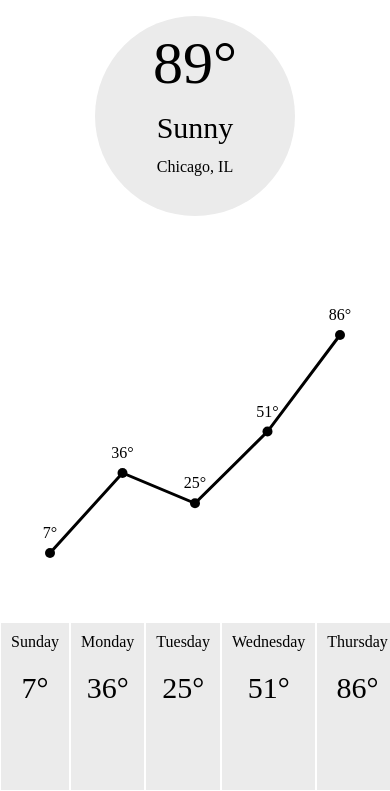
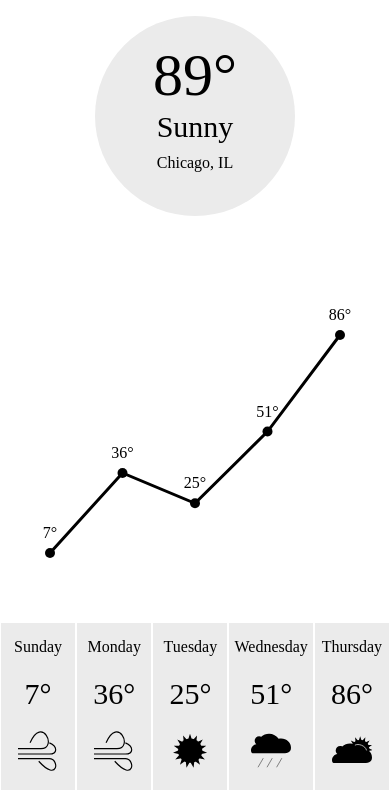
Before and after one commit to dwayne314/we-weather, a React app: page / in a window 390 px wide. Shown: the part 53-844 px from the top of the page. Built offline with nearby package versions, Linux system fonts and the light colour scheme.

Commit message:
Added Weather icons / Made css importvements
* Updated padding on footer to stop scrollbar on mobile devices

```diff
--- a/src/components/Body/Body.css
+++ b/src/components/Body/Body.css
@@ -2,9 +2,3 @@
 	width: 100%;
 	height: var(---body-height-section);
 }
-
-#line-chart {
-	/*height: 100%;
-	box-sizing: border-box;
-		height: var(---body-height-section);*/
-}
--- a/src/components/Footer/Footer.css
+++ b/src/components/Footer/Footer.css
@@ -1,6 +1,7 @@
 .footer-container {
 	width: 100%;
 	height: var(---footer-height-section);
+	min-height: 150px;
 	background-color: #ebebeb;
 	display: flex;
 	justify-content: space-between;
@@ -10,8 +11,11 @@
 	border: 1px solid white;
 	width: 100%;
 	box-sizing: border-box;
-	padding: 10px;
+	padding: 5px;
 	text-align: center;
+	display: flex;
+	flex-direction: column;
+	justify-content: space-around;
 }
 
 .footer-section-text {
@@ -19,6 +23,12 @@
 }
 
 .footer-section-temp {
-	padding-top: var(---footer-temp-padding);
+	/*padding-top: var(---footer-temp-padding);*/
 	font-size: var(---footer-temp-font-size);
 }
+
+.footer-icon > img {
+	height: 40px;
+	width: 40px;
+
+}
--- a/src/components/Footer/Footer.js
+++ b/src/components/Footer/Footer.js
@@ -31,6 +31,9 @@ const Footer = () => {
                 <div className="footer-section-temp">
                     {`${prediction.temp}°`}
                 </div>
+                <div className="footer-icon">
+                    <img src={prediction.icon}></img>
+                </div>
             </div>
         );
     });
@@ -38,6 +41,7 @@ const Footer = () => {
     useEffect(() => {
         if (forecast) {
             setUpcomingForecast(forecast.forecast.slice(1, forecast.length))
+            console.log(forecast)
         }
     }, [forecast]);
 
--- a/src/components/HeaderInfo/HeaderInfo.css
+++ b/src/components/HeaderInfo/HeaderInfo.css
@@ -6,19 +6,23 @@
 	background-color: #ebebeb;
 	border-radius: 50%;
 	margin: auto;
+		display: flex;
+	justify-content: center;
+
+
 }
 
 .header-info-content {
-	height: 100%;
 	text-align: center;
 }
 
 .header-info-content > div {
-	margin: 13px 0px;
+	margin: 0 auto;
 }
 
 .header-info-temp {
 	font-size: 60px;
+	margin-top: 25px !important;
 }
 
 .header-info-status {
@@ -28,3 +32,7 @@
 .header-info-location {
 	font-size: 16px;
 }
+
+.header-sub-header {
+	margin-top: 10px !important;
+}
--- a/src/components/HeaderInfo/HeaderInfo.js
+++ b/src/components/HeaderInfo/HeaderInfo.js
@@ -30,7 +30,7 @@ const HeaderInfo = () => {
 				<div className="header-info-status">
 					{`${todaysStatus}`}
 				</div>
-				<div className="header-info-location">
+				<div className="header-sub-header header-info-location">
 					{forecastLocation}
 				</div>
 			</div>
--- a/src/components/LocationSelector/LocationSelector.css
+++ b/src/components/LocationSelector/LocationSelector.css
@@ -16,13 +16,14 @@
 }
 
 .location-text:hover {
-	border-bottom: 3px solid;
+	border-bottom: 3px solid #18812F;
 	color: #18812F;
 }
 
 .location-selector-container > .active {
 	display: inline;
 	color: #18812F;
+	border-bottom: 3px solid #18812F;
 }
 
 .hidden {
--- a/src/components/PickLocation/PickLocation.css
+++ b/src/components/PickLocation/PickLocation.css
@@ -1,12 +1,7 @@
 .pick-location-container {
-	height: 30px;
-	width: 200px;
-	border-radius: 50px;
 	position: absolute;
-	background-color: #ebebeb;
 	right: var(---header-padding);
 	cursor: pointer;
-	display: flex;
 }
 
 .pick-location-container img {
--- a/src/utils/utils.js
+++ b/src/utils/utils.js
@@ -1,3 +1,9 @@
+import sunny from '../static/icons/sunny.svg';
+import windy from '../static/icons/windy.svg';
+import snowing from '../static/icons/snowing.svg';
+import raining from '../static/icons/raining.svg';
+import cloudy from '../static/icons/cloudy.svg';
+
 const getRandomInt = (min, max) => {
   return Math.floor(Math.random() * (max - min + 1) + min);
 };
@@ -9,11 +15,11 @@ const formatDate = (dateObj) => {
 const getLocationData = (location) => {
 
 	const weatherPatterns = [
-		{displayText: 'Windy', frequency: 20, maxTemp: 100, minTemp: 0},
-		{displayText: 'Sunny', frequency: 50, maxTemp: 100, minTemp: 20},
-		{displayText: 'Cloudy', frequency: 15, maxTemp: 100, minTemp: 0},
-		{displayText: 'Rainy', frequency: 10, maxTemp: 100, minTemp: 5},
-		{displayText: 'Snowing', frequency: 5, maxTemp: 35, minTemp: -20}
+		{displayText: 'Windy', frequency: 20, maxTemp: 100, minTemp: 0, icon:windy},
+		{displayText: 'Sunny', frequency: 50, maxTemp: 100, minTemp: 20, icon:sunny},
+		{displayText: 'Cloudy', frequency: 15, maxTemp: 100, minTemp: 0, icon:cloudy},
+		{displayText: 'Rainy', frequency: 10, maxTemp: 100, minTemp: 5, icon:raining},
+		{displayText: 'Snowing', frequency: 5, maxTemp: 35, minTemp: -20, icon:snowing}
 	];
 
 	const getWeatherFrequency = () => {
@@ -32,11 +38,17 @@ const getLocationData = (location) => {
 		return temp;
 	}
 
+	const getIcon = (pattern) => {
+		const icon = weatherPatterns.find(option => option.displayText === pattern).icon;
+		return icon;
+	}
+
 	const getRandomTempRecord = (weatherFrequency, date) => {
 		const randomPattern = getRandomInt(0, weatherFrequency.length - 1);
 		const weatherPattern = weatherFrequency[randomPattern];
 		const temp = getRandomTemp(weatherPattern);
-		return {weatherPattern, temp, date: formatDate(date)};
+		const icon = getIcon(weatherPattern);
+		return {weatherPattern, temp, date: formatDate(date), icon};
 	}
 
 	const init = ({records=6}) => {
```
Also changed, not shown: src/static/icons/cloudy.svg (added), src/static/icons/raining.svg (added), src/static/icons/snowing.svg (added), src/static/icons/sunny.svg (added), src/static/icons/windy.svg (added).
